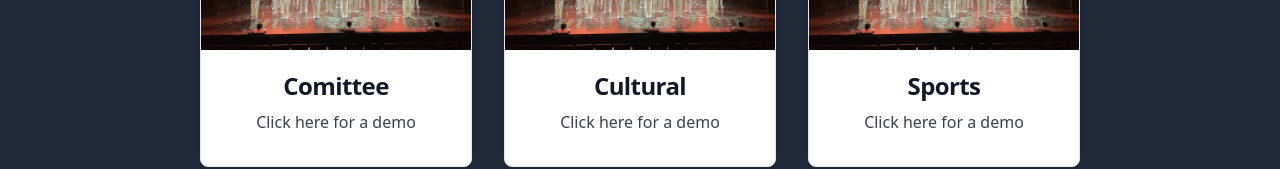
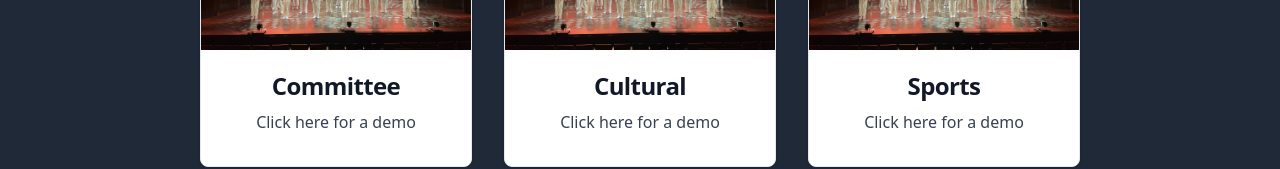
Before and after one commit to pyhaw/peiyo-5792, a Next.js app: page /CCA in a window 1280 px wide. Shown: the part 350-519 px from the top of the page. Built offline with nearby package versions, Linux system fonts and the light colour scheme.

Commit message:
spelling error

```diff
--- a/components/cards.js
+++ b/components/cards.js
@@ -5,7 +5,7 @@ import pic2 from "../images/IMG_2405.JPG";
 import Link from "next/link";
 
 export default function Cards() {
-  const CCAtype = ["Comittee", "Cultural", "Sports"];
+  const CCAtype = ["Committee", "Cultural", "Sports"];
   const router = useRouter();
 
   return (
```
